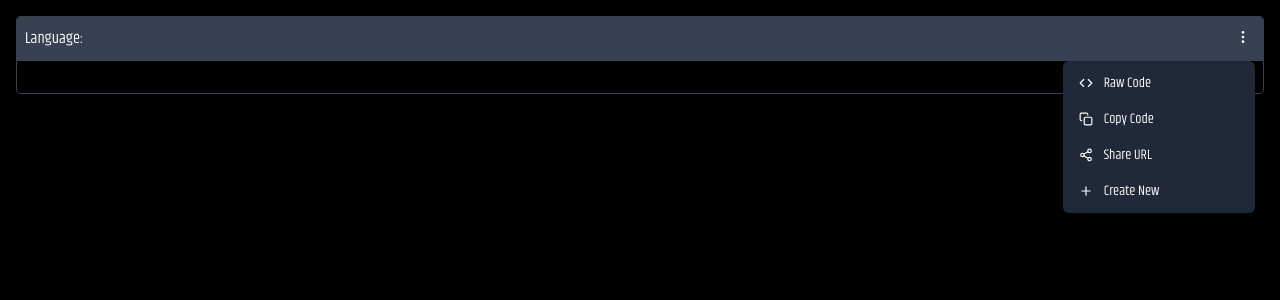
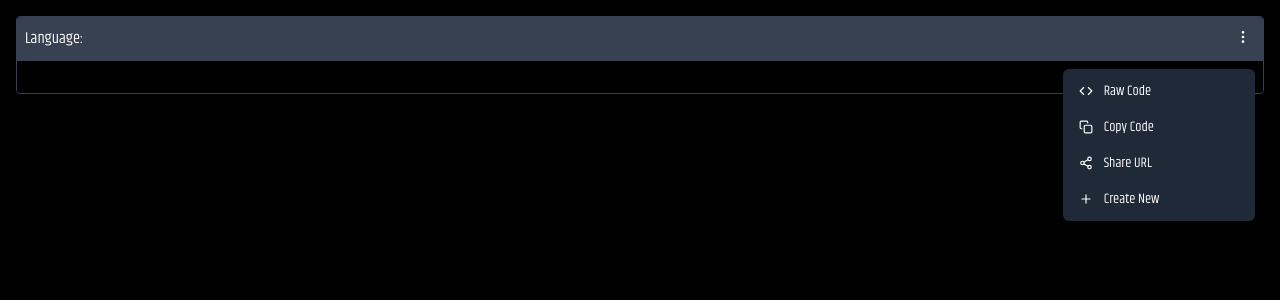
Before and after one commit to LazyShuyaa/SnippetsBin, a React (Vite) app: page /1 in a window 1280 px wide. Both pictures are taken after a click on the button "Dropdown". Shown: the top 300 px of the page. Built offline with nearby package versions, Linux system fonts and the light colour scheme; no server answers.

Commit message:
Update DropdownMenu.jsx

```diff
--- a/src/components/DropdownMenu.jsx
+++ b/src/components/DropdownMenu.jsx
@@ -4,7 +4,7 @@ import { Link } from 'react-router-dom';
 import { FiCopy, FiShare2, FiPlus, FiMoreVertical, FiCode } from 'react-icons/fi';
 
 const DropdownMenu = ({ uniqueCode, copyToClipboard, shareUrl, closeDropdown }) => (
-  <div className="absolute right-0 mt-2 w-48 bg-gray-800 rounded-md shadow-lg">
+  <div className="absolute right-0 mt-4 w-48 bg-gray-800 rounded-md shadow-lg">
     <div className="py-1">
       <Link
         to={`/raw/${uniqueCode}`}
```
